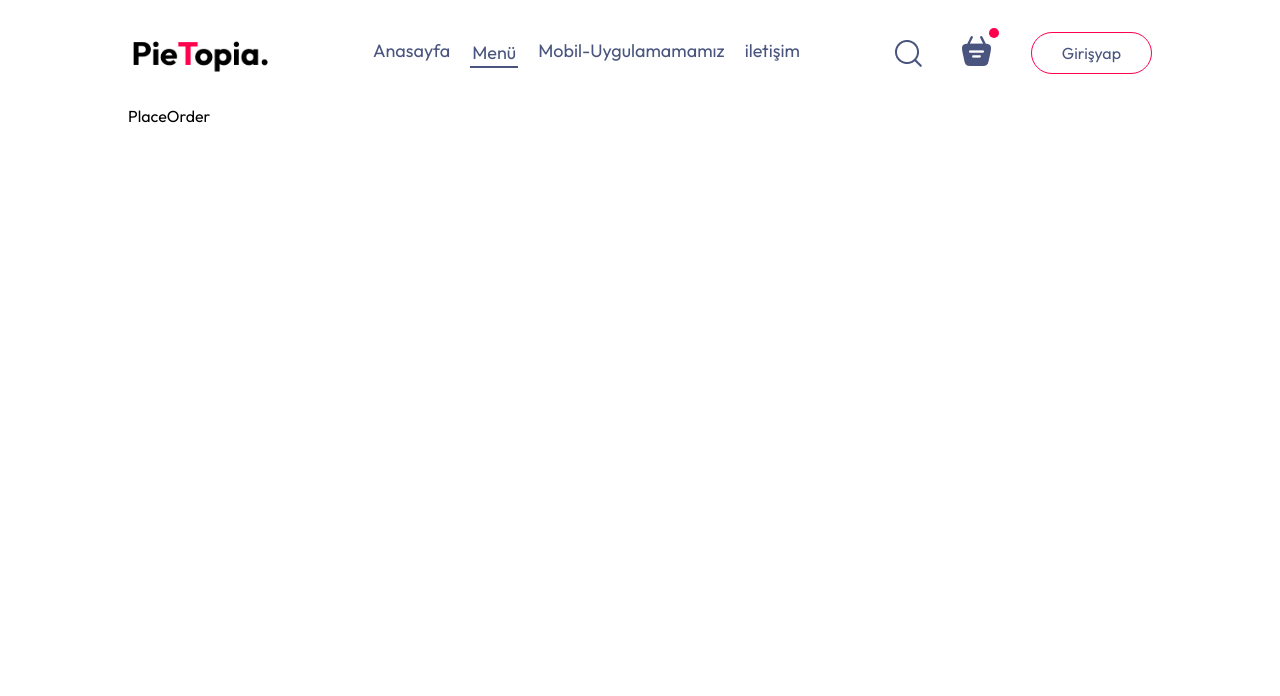
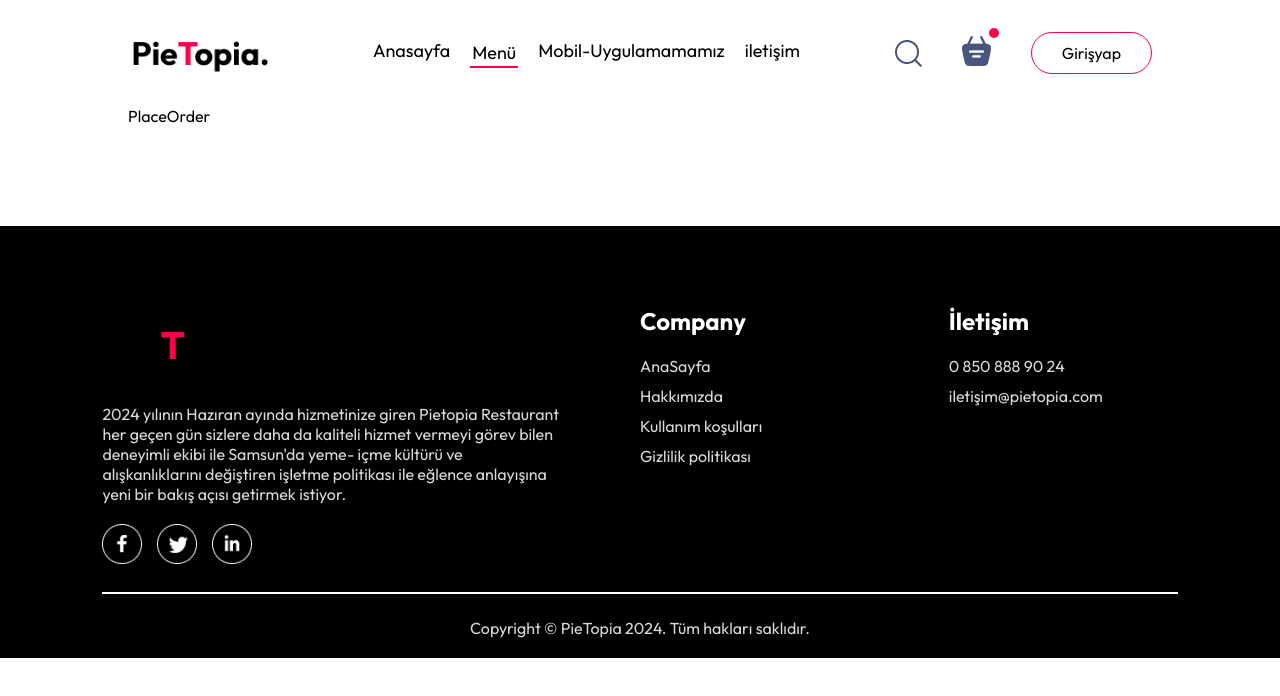
Before and after one commit to 19e9/PiaTopia-Food-Delivery, a React (Vite) app: page /order in a window 1280 px wide. Shown: the top 696 px of the page. Built offline with nearby package versions, Linux system fonts and the light colour scheme.

Commit message:
Footer has been added

```diff
--- a/src/App.jsx
+++ b/src/App.jsx
@@ -3,19 +3,25 @@
 import Home from './pages/Home/Home'
 import Cart from './pages/Cart/Cart'
 import PlaceOrder from './pages/PlaceOrder/PlaceOrder'
+import Footer from './components/Footer/Footer'
 import { Route, Routes } from 'react-router-dom'
 
 
 const App = () => {
   return (
-    <div className='app'>
-      <Navbar/>
-      <Routes>
-        <Route path='/' element={<Home/>} />
-        <Route path='/cart' element={<Cart/>} />
-        <Route path='/order' element={<PlaceOrder/>} />
-      </Routes>
-    </div>
+    // Footer'de components'ta bir hata vermemsi için bir tane boş tag açtım bütün tagları orda aktardım.
+    <>
+      <div className='app'>
+        <Navbar />
+        <Routes>
+          <Route path='/' element={<Home />} />
+          <Route path='/cart' element={<Cart />} />
+          <Route path='/order' element={<PlaceOrder />} />
+        </Routes>
+      </div>
+      <Footer />
+    </>
+
   )
 }
 
--- a/src/components/ExploreMenu/ExploreMenu.css
+++ b/src/components/ExploreMenu/ExploreMenu.css
@@ -38,7 +38,7 @@
 
 .explore-menu-list-item p{
     margin-top: 10px;
-    color: #747474;
+    color: black;
     font-size: max(1.4vw,16px);
     cursor: pointer;
 }
--- /dev/null
+++ b/src/components/Footer/Footer.css
@@ -0,0 +1,48 @@
+.footer{
+    color: #d9d9d9;
+    background-color: black;
+    display: flex;
+    flex-direction: column;
+    align-items: center;
+    gap: 20px;
+    padding: 20px 8vw;
+    padding-top: 80px;
+    margin-top: 100px;
+}
+
+.footer-content{
+    width: 100%;
+    display: grid;
+    grid-template-columns: 2fr 1fr 1fr;
+    gap: 80px;
+}
+
+.footer-content-left , .footer-content-right , .footer-content-center{
+    display: flex;
+    flex-direction: column;
+    align-items: start;
+    gap: 20px;
+}
+
+.footer-content-left li, .footer-content-right li, .footer-content-center li{
+    list-style: none;
+    margin-bottom: 10px;
+    cursor: pointer;
+}
+
+.footer-content-right h2, .footer-content-center h2{
+    color: white;
+}
+
+.footer-soical-icons img{
+    width: 40px;
+    margin-right: 15px;
+}
+
+.footer hr{
+    width: 100%;
+    height: 1.5px;
+    margin: 4px 0;
+    background-color: white;
+    border: none;
+}
--- /dev/null
+++ b/src/components/Footer/Footer.jsx
@@ -0,0 +1,41 @@
+import React from 'react'
+import './Footer.css'
+import { assets } from '../../assets/assets'
+
+const Footer = () => {
+    return (
+        <div className='footer' id='footer'>
+            <div className="footer-content">
+                <div className="footer-content-left">
+                    <img src={assets.logo} alt="logo" />
+                    <p>2024 yılının Hazıran ayında hizmetinize giren Pietopia Restaurant her geçen gün sizlere daha da kaliteli hizmet vermeyi görev bilen deneyimli ekibi ile Samsun'da yeme- içme kültürü ve alışkanlıklarını değiştiren işletme politikası ile eğlence anlayışına yeni bir bakış açısı getirmek istiyor.</p>
+                    <div className="footer-soical-icons">
+                        <img src={assets.facebook_icon} alt="facebook" />
+                        <img src={assets.twitter_icon} alt="twitter" />
+                        <img src={assets.linkedin_icon} alt="linkedin" />
+                    </div>
+                </div>
+                <div className="footer-content-center">
+                    <h2>Company</h2>
+                    <ul>
+                      <li>AnaSayfa</li>
+                    <li>Hakkımızda</li>
+                    <li>Kullanım koşulları</li>
+                    <li>Gizlilik politikası</li>
+                    </ul>
+                </div>
+                <div className="footer-content-right">
+                    <h2>İletişim</h2>
+                    <ul>
+                        <li>0 850 888 90 24</li>
+                        <li>iletişim@pietopia.com</li>
+                    </ul>
+                </div>
+            </div>
+            <hr />
+            <p className="footer-copyright">Copyright © PieTopia 2024. Tüm hakları saklıdır.</p>
+        </div>
+    )
+}
+
+export default Footer
--- a/src/components/Header/Header.css
+++ b/src/components/Header/Header.css
@@ -31,7 +31,7 @@
 
 .header-contents button{
     border: none;
-    color: #747474;
+    color: #000000;
     font-weight: 500;
     padding: 1vw 2.3vw;
     background-color: white;
--- a/src/components/Navbar/Navbar.css
+++ b/src/components/Navbar/Navbar.css
@@ -14,7 +14,7 @@
     display: flex;
     list-style: none;
     gap: 20px;
-    color: #49557e;
+    color: #000000;
     font-size: 18px;
 }
 
@@ -27,7 +27,7 @@
 .navbar button{
     background-color: transparent;
     font-size: 16px;
-    color: #49557e;
+    color: black;
     border: 1px solid #FF004D;
     padding: 10px 30px;
     border-radius: 50px;
@@ -41,7 +41,7 @@
 
 .navbar .active{
     padding: 2px;
-    border-bottom: 2px solid #49557e;
+    border-bottom: 2px solid #FF004D;
 }
 
 .navbar-search-icon{
```
